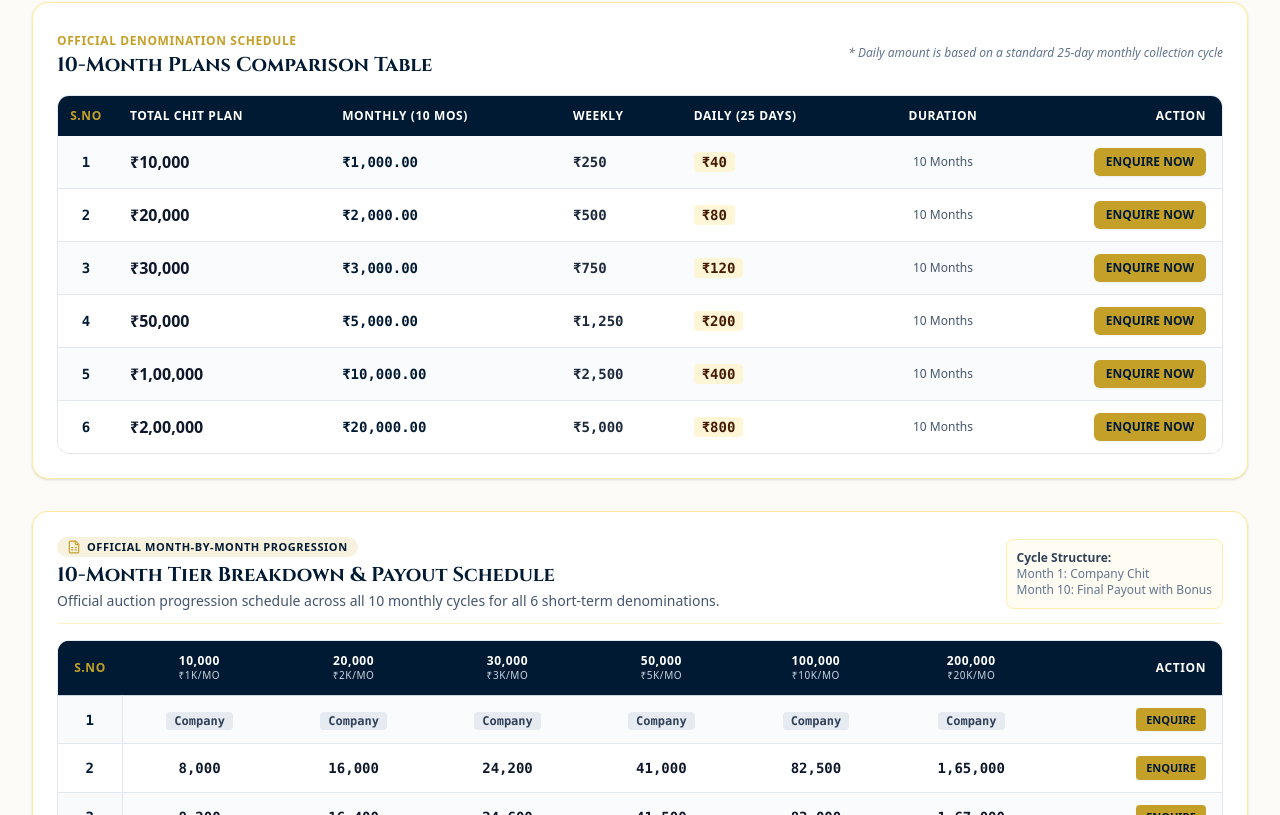
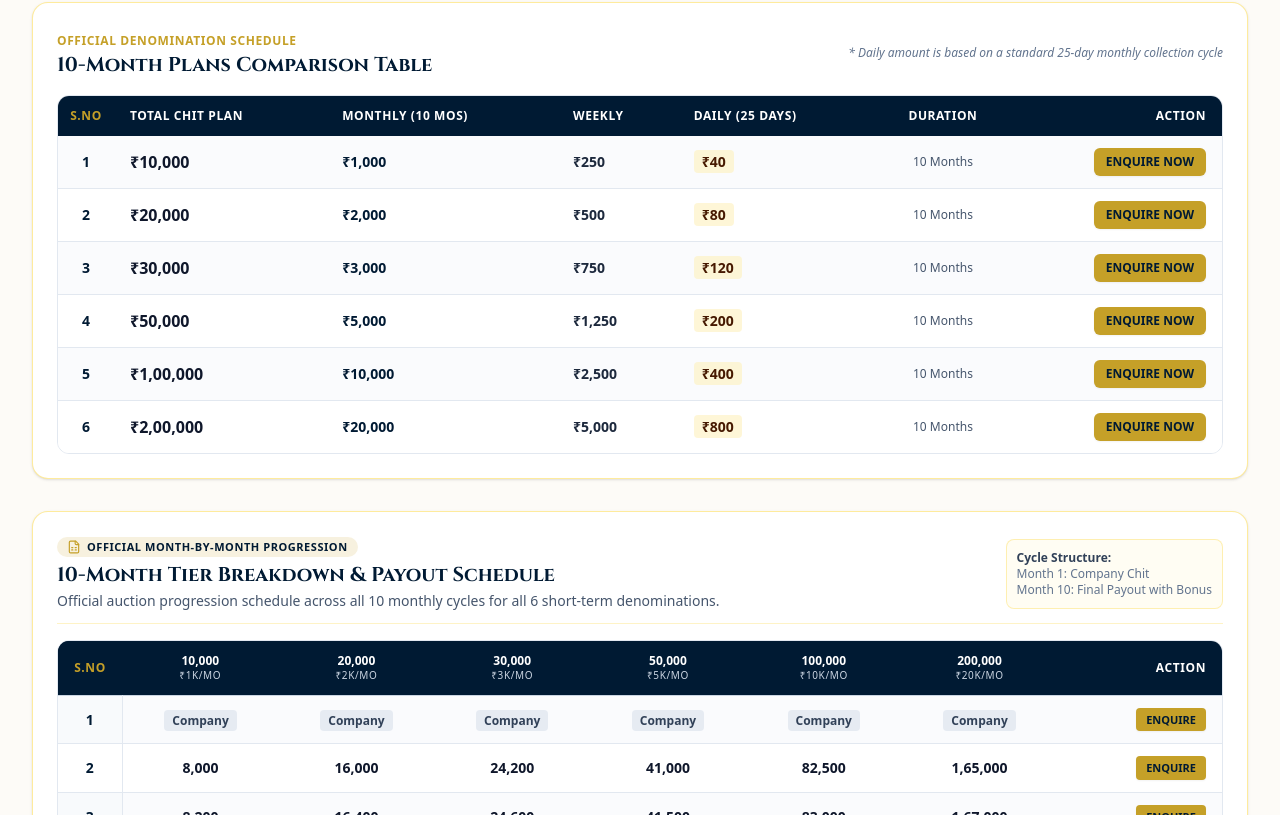
Before and after one commit to snoordeen37-debug/elite-group-chit-funds, a React (Vite) app: page / in a window 1280 px wide. Shown: the part 1545-2360 px from the top of the page. Built offline with nearby package versions, Linux system fonts and the light colour scheme.

Commit message:
Number font updation

```diff
--- a/src/components/ChitPlansSection.tsx
+++ b/src/components/ChitPlansSection.tsx
@@ -230,19 +230,19 @@ export const ChitPlansSection: React.FC<ChitPlansSectionProps> = ({ onOpenEnquir
                           idx % 2 === 0 ? 'bg-slate-50/70' : 'bg-white'
                         }`}
                       >
-                        <td className="py-3 px-3 text-center font-mono font-bold text-[#001A33]">
+                        <td className="py-3 px-3 text-center font-sans tabular-nums font-bold text-[#001A33]">
                           {plan.sNo}
                         </td>
-                        <td className="py-3 px-4 font-bold text-slate-900 text-sm sm:text-base">
+                        <td className="py-3 px-4 font-bold text-slate-900 text-sm sm:text-base font-sans tabular-nums">
                           {plan.totalPlan}
                         </td>
-                        <td className="py-3 px-4 font-black text-[#001A33] font-mono">
+                        <td className="py-3 px-4 font-black text-[#001A33] font-sans tabular-nums">
                           {plan.monthly}
                         </td>
-                        <td className="py-3 px-4 font-semibold text-slate-800 font-mono">
+                        <td className="py-3 px-4 font-semibold text-slate-800 font-sans tabular-nums">
                           {plan.weekly}
                         </td>
-                        <td className="py-3 px-4 font-semibold text-slate-800 font-mono">
+                        <td className="py-3 px-4 font-semibold text-slate-800 font-sans tabular-nums">
                           <span className="px-2 py-0.5 rounded bg-amber-100/70 text-amber-950 font-bold">
                             {plan.daily}
                           </span>
@@ -288,42 +288,42 @@ export const ChitPlansSection: React.FC<ChitPlansSectionProps> = ({ onOpenEnquir
               </div>
 
               <div className="overflow-x-auto rounded-xl border border-slate-200">
-                <table className="w-full text-left border-collapse min-w-[760px] text-xs sm:text-sm" aria-label="10-Month Tier Breakdown Table">
+                <table className="w-full text-left border-collapse min-w-[760px] text-xs sm:text-sm font-sans" aria-label="10-Month Tier Breakdown Table">
                   <thead>
-                    <tr className="bg-[#001A33] text-white font-bold uppercase tracking-wider text-xs border-b border-slate-300">
-                      <th scope="col" className="py-3 px-3 text-center w-16 text-[#C5A028] sticky left-0 bg-[#001A33] z-10">
+                    <tr className="bg-[#001A33] text-white font-bold uppercase tracking-wider text-xs border-b border-slate-300 font-sans">
+                      <th scope="col" className="py-3 px-3 text-center w-16 text-[#C5A028] sticky left-0 bg-[#001A33] z-10 font-sans tabular-nums font-bold">
                         {t('plans.tenMonth.tableColSNo', 'S.NO')}
                       </th>
-                      <th scope="col" className="py-3 px-3 font-bold text-center">
-                        <div>10,000</div>
+                      <th scope="col" className="py-3 px-3 font-bold text-center font-sans tabular-nums">
+                        <div className="font-bold tracking-normal">10,000</div>
                         <div className="text-[10px] text-slate-300 font-normal">₹1k/mo</div>
                       </th>
-                      <th scope="col" className="py-3 px-3 font-bold text-center">
-                        <div>20,000</div>
+                      <th scope="col" className="py-3 px-3 font-bold text-center font-sans tabular-nums">
+                        <div className="font-bold tracking-normal">20,000</div>
                         <div className="text-[10px] text-slate-300 font-normal">₹2k/mo</div>
                       </th>
-                      <th scope="col" className="py-3 px-3 font-bold text-center">
-                        <div>30,000</div>
+                      <th scope="col" className="py-3 px-3 font-bold text-center font-sans tabular-nums">
+                        <div className="font-bold tracking-normal">30,000</div>
                         <div className="text-[10px] text-slate-300 font-normal">₹3k/mo</div>
                       </th>
-                      <th scope="col" className="py-3 px-3 font-bold text-center">
-                        <div>50,000</div>
+                      <th scope="col" className="py-3 px-3 font-bold text-center font-sans tabular-nums">
+                        <div className="font-bold tracking-normal">50,000</div>
                         <div className="text-[10px] text-slate-300 font-normal">₹5k/mo</div>
                       </th>
-                      <th scope="col" className="py-3 px-3 font-bold text-center">
-                        <div>100,000</div>
+                      <th scope="col" className="py-3 px-3 font-bold text-center font-sans tabular-nums">
+                        <div className="font-bold tracking-normal">100,000</div>
                         <div className="text-[10px] text-slate-300 font-normal">₹10k/mo</div>
                       </th>
-                      <th scope="col" className="py-3 px-3 font-bold text-center">
-                        <div>200,000</div>
+                      <th scope="col" className="py-3 px-3 font-bold text-center font-sans tabular-nums">
+                        <div className="font-bold tracking-normal">200,000</div>
                         <div className="text-[10px] text-slate-300 font-normal">₹20k/mo</div>
                       </th>
-                      <th scope="col" className="py-3 px-4 text-right">
+                      <th scope="col" className="py-3 px-4 text-right font-sans font-bold">
                         {t('plans.tenMonth.tableColAction', 'Enquire')}
                       </th>
                     </tr>
                   </thead>
-                  <tbody className="divide-y divide-slate-200">
+                  <tbody className="divide-y divide-slate-200 font-sans">
                     {OFFICIAL_10_MONTH_TIER_CATALOG.map((row, idx) => {
                       const isCompanyRow = row.sNo === 1;
                       const isFinalRow = row.sNo === 10;
@@ -344,7 +344,7 @@ export const ChitPlansSection: React.FC<ChitPlansSectionProps> = ({ onOpenEnquir
                               : 'bg-white'
                           }`}
                         >
-                          <td className="py-3 px-3 text-center font-mono font-bold text-[#001A33] sticky left-0 bg-inherit z-10 border-r border-slate-200">
+                          <td className="py-3 px-3 text-center font-sans tabular-nums font-bold text-[#001A33] sticky left-0 bg-inherit z-10 border-r border-slate-200">
                             {row.sNo}
                             {isFinalRow && (
                               <span className="block text-[9px] uppercase tracking-wider text-[#b48616] font-black">
@@ -352,68 +352,68 @@ export const ChitPlansSection: React.FC<ChitPlansSectionProps> = ({ onOpenEnquir
                               </span>
                             )}
                           </td>
-                          <td className="py-3 px-3 text-center font-mono text-xs sm:text-sm">
+                          <td className="py-3 px-3 text-center font-sans tabular-nums text-xs sm:text-sm">
                             {isCompanyRow ? (
                               <span className="px-2 py-0.5 rounded bg-slate-200/80 text-slate-700 text-xs font-semibold">
                                 {renderCellValue(row.plan10k)}
                               </span>
                             ) : (
-                              <span className={isFinalRow ? 'font-black text-[#b48616]' : 'font-bold text-slate-900'}>
+                              <span className={isFinalRow ? 'font-black text-[#b48616]' : 'font-semibold text-slate-900'}>
                                 {row.plan10k}
                               </span>
                             )}
                           </td>
-                          <td className="py-3 px-3 text-center font-mono text-xs sm:text-sm">
+                          <td className="py-3 px-3 text-center font-sans tabular-nums text-xs sm:text-sm">
                             {isCompanyRow ? (
                               <span className="px-2 py-0.5 rounded bg-slate-200/80 text-slate-700 text-xs font-semibold">
                                 {renderCellValue(row.plan20k)}
                               </span>
                             ) : (
-                              <span className={isFinalRow ? 'font-black text-[#b48616]' : 'font-bold text-slate-900'}>
+                              <span className={isFinalRow ? 'font-black text-[#b48616]' : 'font-semibold text-slate-900'}>
                                 {row.plan20k}
                               </span>
                             )}
                           </td>
-                          <td className="py-3 px-3 text-center font-mono text-xs sm:text-sm">
+                          <td className="py-3 px-3 text-center font-sans tabular-nums text-xs sm:text-sm">
                             {isCompanyRow ? (
                               <span className="px-2 py-0.5 rounded bg-slate-200/80 text-slate-700 text-xs font-semibold">
                                 {renderCellValue(row.plan30k)}
                               </span>
                             ) : (
-                              <span className={isFinalRow ? 'font-black text-[#b48616]' : 'font-bold text-slate-900'}>
+                              <span className={isFinalRow ? 'font-black text-[#b48616]' : 'font-semibold text-slate-900'}>
                                 {row.plan30k}
                               </span>
                             )}
                           </td>
-                          <td className="py-3 px-3 text-center font-mono text-xs sm:text-sm">
+                          <td className="py-3 px-3 text-center font-sans tabular-nums text-xs sm:text-sm">
                             {isCompanyRow ? (
                               <span className="px-2 py-0.5 rounded bg-slate-200/80 text-slate-700 text-xs font-semibold">
                                 {renderCellValue(row.plan50k)}
                               </span>
                             ) : (
-                              <span className={isFinalRow ? 'font-black text-[#b48616]' : 'font-bold text-slate-900'}>
+                              <span className={isFinalRow ? 'font-black text-[#b48616]' : 'font-semibold text-slate-900'}>
                                 {row.plan50k}
                               </span>
                             )}
                           </td>
-                          <td className="py-3 px-3 text-center font-mono text-xs sm:text-sm">
+                          <td className="py-3 px-3 text-center font-sans tabular-nums text-xs sm:text-sm">
                             {isCompanyRow ? (
                               <span className="px-2 py-0.5 rounded bg-slate-200/80 text-slate-700 text-xs font-semibold">
                                 {renderCellValue(row.plan100k)}
                               </span>
                             ) : (
-                              <span className={isFinalRow ? 'font-black text-[#b48616]' : 'font-bold text-slate-900'}>
+                              <span className={isFinalRow ? 'font-black text-[#b48616]' : 'font-semibold text-slate-900'}>
                                 {row.plan100k}
                               </span>
                             )}
                           </td>
-                          <td className="py-3 px-3 text-center font-mono text-xs sm:text-sm">
+                          <td className="py-3 px-3 text-center font-sans tabular-nums text-xs sm:text-sm">
                             {isCompanyRow ? (
                               <span className="px-2 py-0.5 rounded bg-slate-200/80 text-slate-700 text-xs font-semibold">
                                 {renderCellValue(row.plan200k)}
                               </span>
                             ) : (
-                              <span className={isFinalRow ? 'font-black text-[#b48616]' : 'font-bold text-slate-900'}>
+                              <span className={isFinalRow ? 'font-black text-[#b48616]' : 'font-semibold text-slate-900'}>
                                 {row.plan200k}
                               </span>
                             )}
@@ -497,17 +497,17 @@ export const ChitPlansSection: React.FC<ChitPlansSectionProps> = ({ onOpenEnquir
                         <div className="bg-amber-50/40 rounded-lg p-3.5 border border-amber-200/80 mb-4 space-y-2 text-xs sm:text-sm">
                           <div className="flex items-center justify-between">
                             <span className="text-slate-600 font-medium">{t('plans.tenMonth.monthlyLabel', 'Monthly:')}</span>
-                            <span className="font-bold text-[#001A33] font-mono text-sm">{plan.monthly}</span>
+                            <span className="font-bold text-[#001A33] font-sans tabular-nums text-sm">{plan.monthly}</span>
                           </div>
                           <div className="flex items-center justify-between">
                             <span className="text-slate-600 font-medium">{t('plans.tenMonth.weeklyLabel', 'Weekly:')}</span>
-                            <span className="font-semibold text-slate-800 font-mono">{plan.weekly}</span>
+                            <span className="font-semibold text-slate-800 font-sans tabular-nums">{plan.weekly}</span>
                           </div>
                           <div className="flex items-center justify-between">
                             <span className="text-slate-600 font-medium">
                               {t('plans.tenMonth.dailyLabel', { cycleDays: plan.cycleDays, defaultValue: `Daily (${plan.cycleDays}):` })}
                             </span>
-                            <span className="font-bold text-amber-900 font-mono">{plan.daily}</span>
+                            <span className="font-bold text-amber-900 font-sans tabular-nums">{plan.daily}</span>
                           </div>
                         </div>
 
@@ -753,25 +753,25 @@ export const ChitPlansSection: React.FC<ChitPlansSectionProps> = ({ onOpenEnquir
                             : 'bg-white text-slate-800'
                         }`}
                       >
-                        <td className="py-2.5 px-3 font-mono font-bold text-center text-[#001A33] sticky left-0 bg-inherit border-r border-slate-200">
+                        <td className="py-2.5 px-3 font-sans tabular-nums font-bold text-center text-[#001A33] sticky left-0 bg-inherit border-r border-slate-200">
                           {row.sNo}
                         </td>
-                        <td className="py-2.5 px-3 text-right font-mono font-semibold text-slate-900">
+                        <td className="py-2.5 px-3 text-right font-sans tabular-nums font-semibold text-slate-900">
                           {renderCellValue(row.plan50k)}
                         </td>
-                        <td className="py-2.5 px-3 text-right font-mono font-semibold text-slate-900">
+                        <td className="py-2.5 px-3 text-right font-sans tabular-nums font-semibold text-slate-900">
                           {renderCellValue(row.plan100k)}
                         </td>
-                        <td className="py-2.5 px-3 text-right font-mono font-semibold text-slate-900">
+                        <td className="py-2.5 px-3 text-right font-sans tabular-nums font-semibold text-slate-900">
                           {renderCellValue(row.plan200k)}
                         </td>
-                        <td className="py-2.5 px-3 text-right font-mono font-semibold text-slate-900">
+                        <td className="py-2.5 px-3 text-right font-sans tabular-nums font-semibold text-slate-900">
                           {renderCellValue(row.plan300k)}
                         </td>
-                        <td className="py-2.5 px-3 text-right font-mono font-semibold text-slate-900">
+                        <td className="py-2.5 px-3 text-right font-sans tabular-nums font-semibold text-slate-900">
                           {renderCellValue(row.plan400k)}
                         </td>
-                        <td className="py-2.5 px-3 text-right font-mono font-semibold text-slate-900">
+                        <td className="py-2.5 px-3 text-right font-sans tabular-nums font-semibold text-slate-900">
                           {renderCellValue(row.plan500k)}
                         </td>
                       </tr>
```
Also changed, not shown: src/data/chitPlansData.ts (+6 -6 lines).
